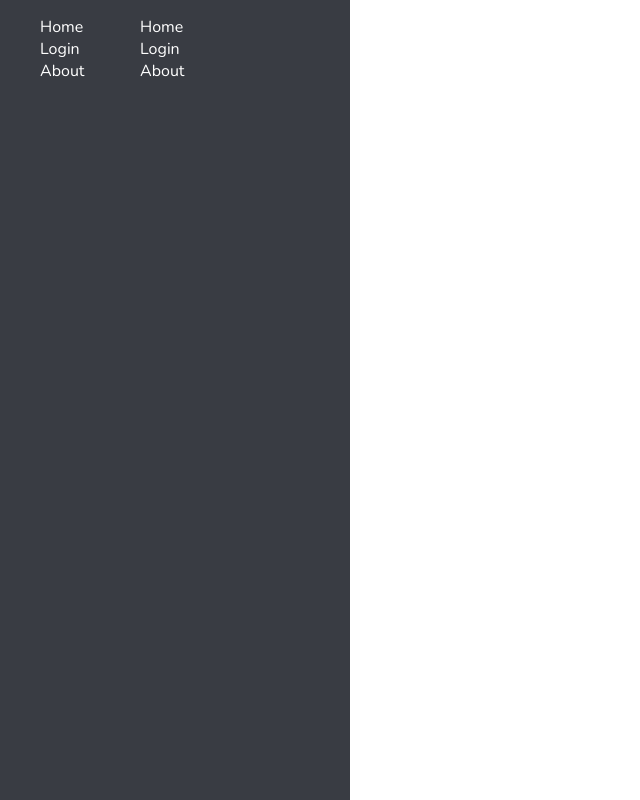
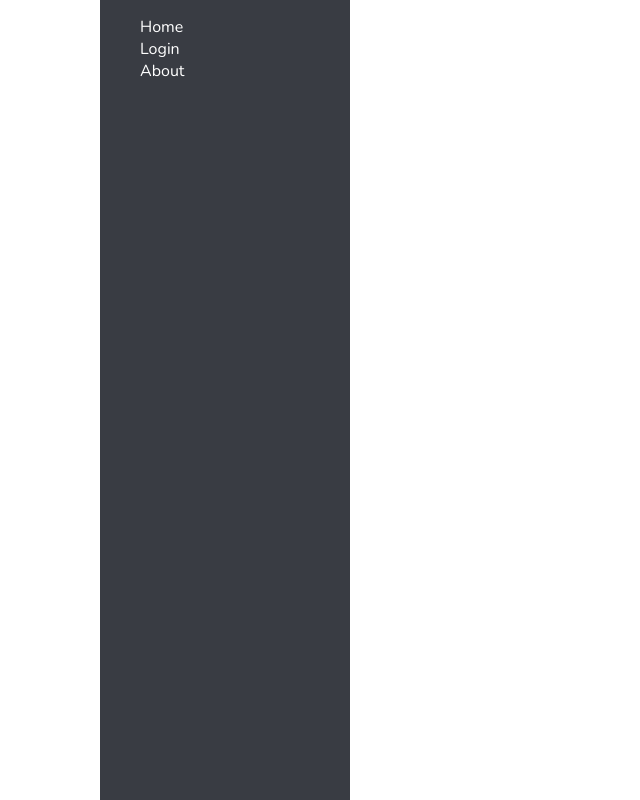
Before and after one commit to fletcher-greg/discord-pwa, a React (Create React App) app: page / in a window 1280 px wide. Shown: the whole page, without its empty margins (0-640 px from the left). Built offline with nearby package versions, Linux system fonts and the light colour scheme.

Commit message:
add servers and sidebar

```diff
--- a/src/App.js
+++ b/src/App.js
@@ -3,6 +3,7 @@ import { Switch, BrowserRouter as Router, Route } from "react-router-dom";
 import "./App.css";
 //  LOCAL IMPORTS
 import SideBar from "./components/nav/sidebar";
+import Servers from "./components/nav/servers";
 import Login from "./pages/login";
 import About from "./pages/about";
 import Contact from "./pages/contact";
@@ -17,7 +18,7 @@ function App() {
   return (
     <div className="App">
       <Router>
-        <SideBar />
+        <Servers />
         <SideBar />
         <UserContext.Provider value={providerUser}>
           <Switch>
```
